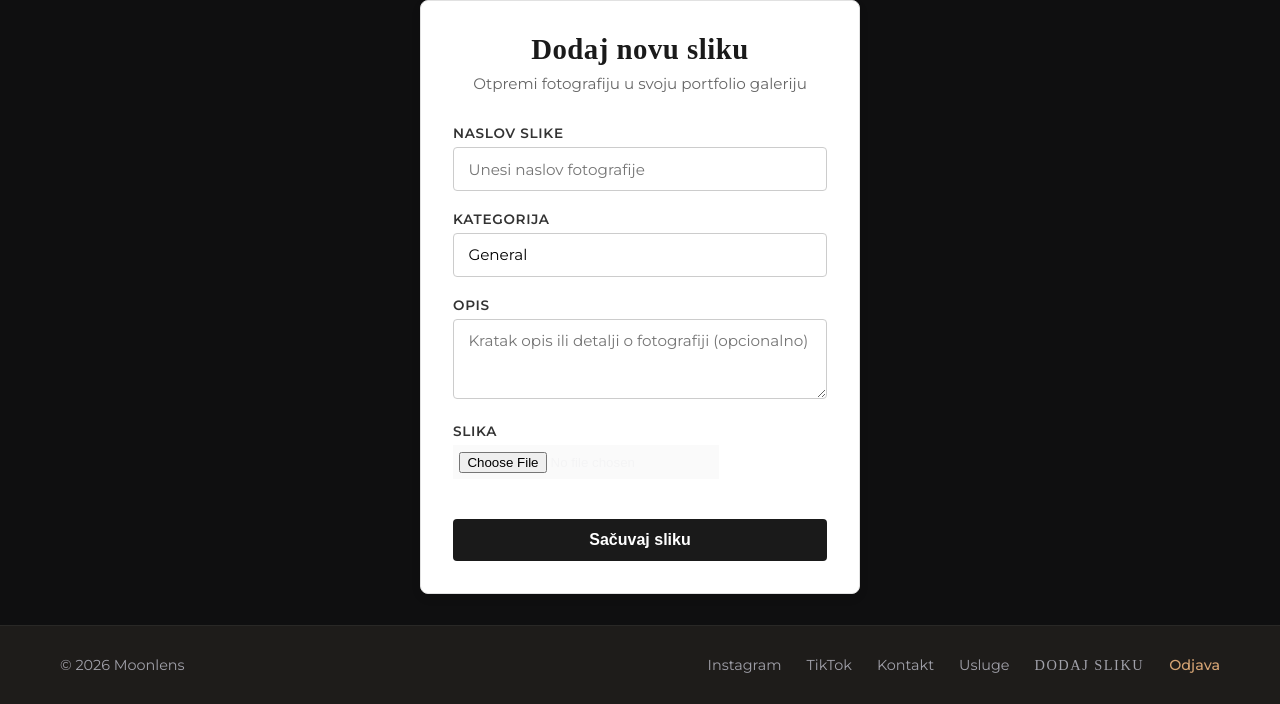
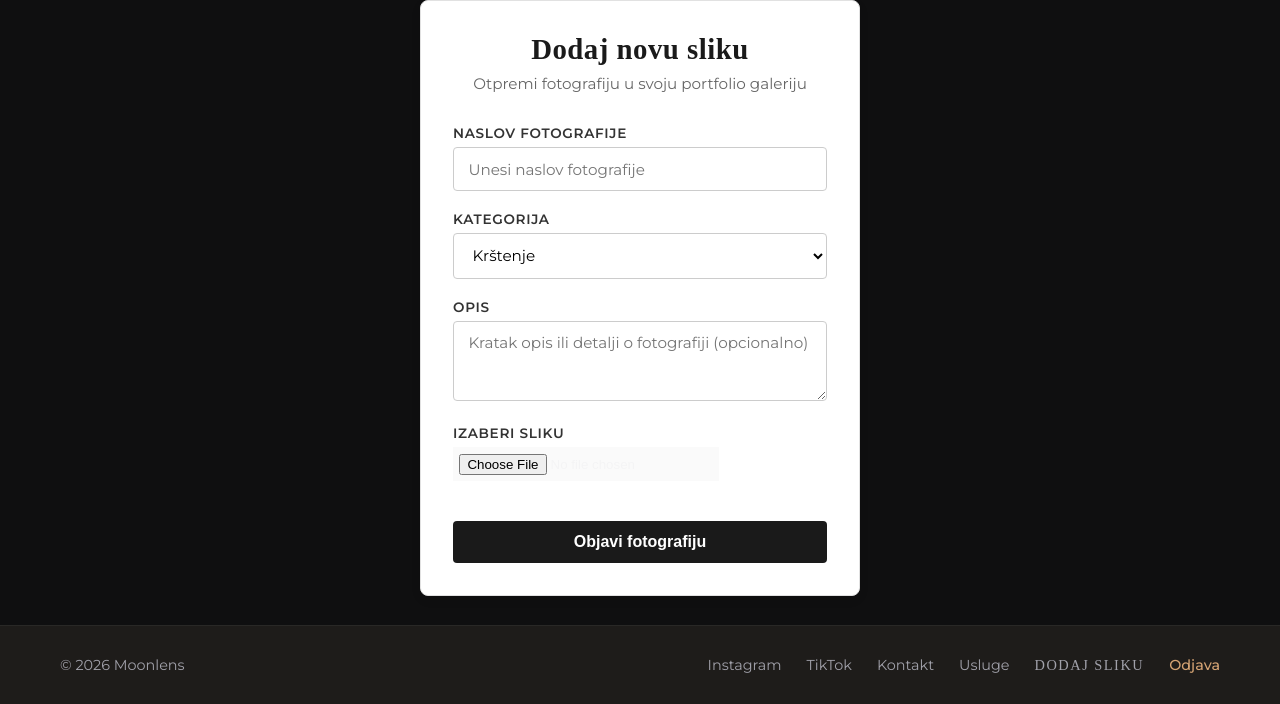
Before and after one commit to milovan-dev/Moonlens, a Flask app: page /admin/upload in a window 1280 px wide. Shown: the part 96-800 px from the top of the page. Run offline with Flask 3, Linux system fonts and the light colour scheme; the visitor is signed in with stand-in values (Sample User, id 1); some libraries are stand-ins or nearby versions; some web fonts are replaced.

Commit message:
Add category selection to photo form and fix field mappings

```diff
--- a/app/forms.py
+++ b/app/forms.py
@@ -1,6 +1,6 @@
 from flask_wtf import FlaskForm
-from flask_wtf.file import FileField, FileAllowed
-from wtforms import StringField, TextAreaField, SubmitField
+from flask_wtf.file import FileField, FileAllowed, FileRequired
+from wtforms import StringField, TextAreaField, SubmitField, SelectField
 from wtforms.validators import DataRequired
 
 from wtforms import PasswordField
@@ -11,11 +11,20 @@ class LoginForm(FlaskForm):
     submit = SubmitField('Prijavi se')
 
 class PhotoForm(FlaskForm):
-    title = StringField('Naslov slike', validators=[DataRequired()])
+    title = StringField('Naslov fotografije', validators=[DataRequired()])
     description = TextAreaField('Opis')
-    category = StringField('Kategorija', validators=[DataRequired()], default='General')
-    image = FileField('Slika', validators=[
-        DataRequired(),
-        FileAllowed(['jpg', 'png', 'jpeg'], 'Dozvoljene su samo slike (jpg, jpeg, png)!')
+    category = SelectField('Kategorija', choices=[
+        ('krstenje', 'Krštenje'),
+        ('rodjendan', 'Rođendani'),
+        ('prom', 'Prom'),
+        ('women', 'Women'),
+        ('man', 'Man'),
+        ('model', 'Model'),
+        ('arhitektura','Arhitektura'),
+        ('priroda','Priroda')
+    ], validators=[DataRequired()])
+    photo = FileField('Izaberi sliku', validators=[
+        FileRequired(),
+        FileAllowed(['jpg', 'jpeg', 'png', 'webp'], 'Dozvoljene su samo slike!')
     ])
-    submit = SubmitField('Sačuvaj sliku')
+    submit = SubmitField('Objavi fotografiju')
--- a/app/routes.py
+++ b/app/routes.py
@@ -24,7 +24,7 @@ def upload_photo():
     form = PhotoForm()
     if form.validate_on_submit():
         # Uzimamo otpremljeni fajl
-        f = form.image.data
+        f = form.photo.data
         filename = secure_filename(f.filename)
 
         # Pravimo jedinstven naziv fajla da sprečimo preklapanje
--- a/app/templates/admin/upload.html
+++ b/app/templates/admin/upload.html
@@ -21,10 +21,7 @@
 
             <div class="form-group">
                 {{ form.category.label(class="form-label") }}
-                {{ form.category(class="form-input", placeholder="npr. Portreti, Priroda...") }}
-                {% for error in form.category.errors %}
-                    <span class="error-message">{{ error }}</span>
-                {% endfor %}
+                {{ form.category(class="form-select") }}
             </div>
 
             <div class="form-group">
@@ -33,9 +30,9 @@
             </div>
 
             <div class="form-group">
-                {{ form.image.label(class="form-label") }}
-                {{ form.image(class="form-file-input") }}
-                {% for error in form.image.errors %}
+                {{ form.photo.label(class="form-label") }}
+                {{ form.photo(class="form-file-input") }}
+                {% for error in form.photo.errors %}
                     <span class="error-message">{{ error }}</span>
                 {% endfor %}
             </div>
```
